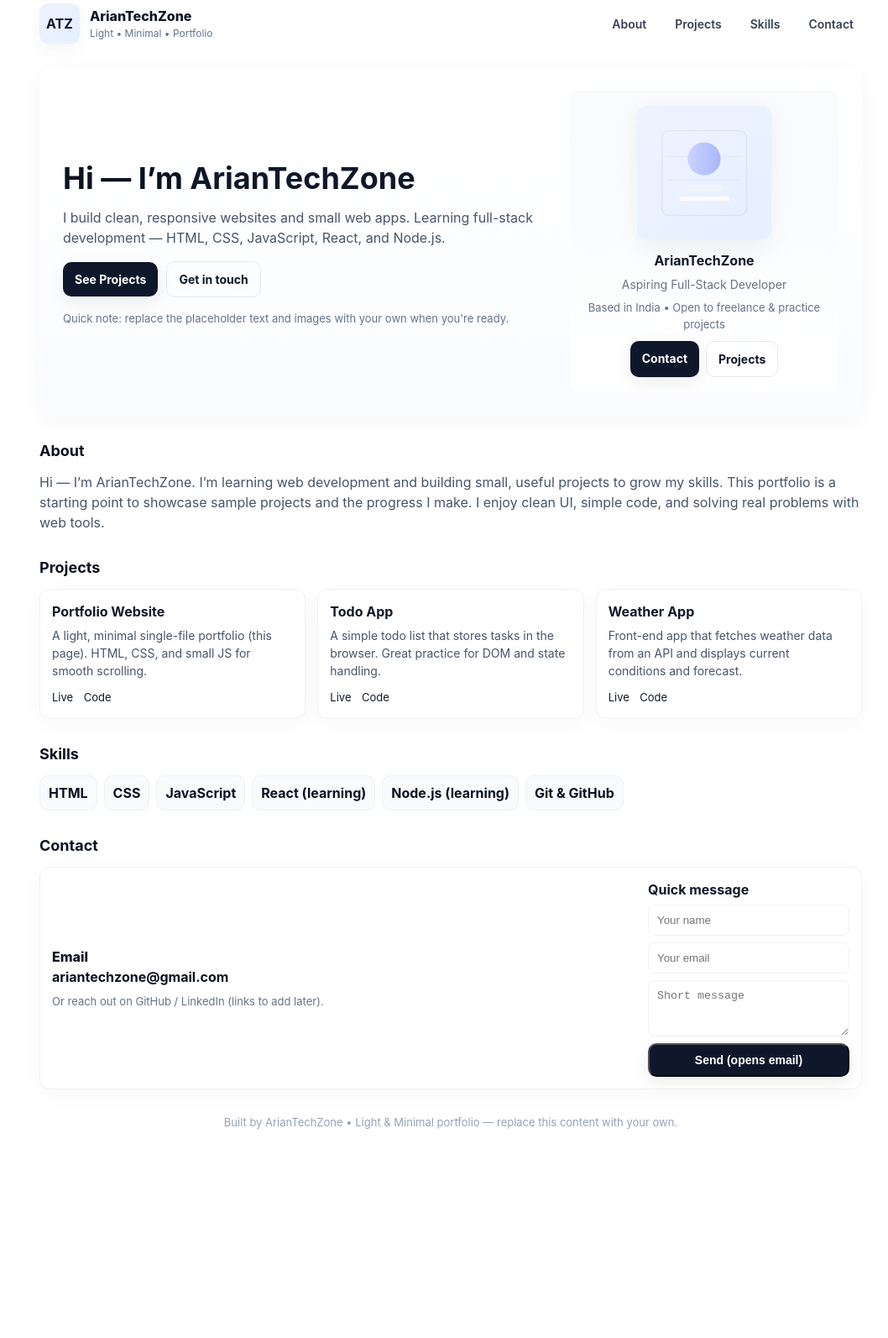
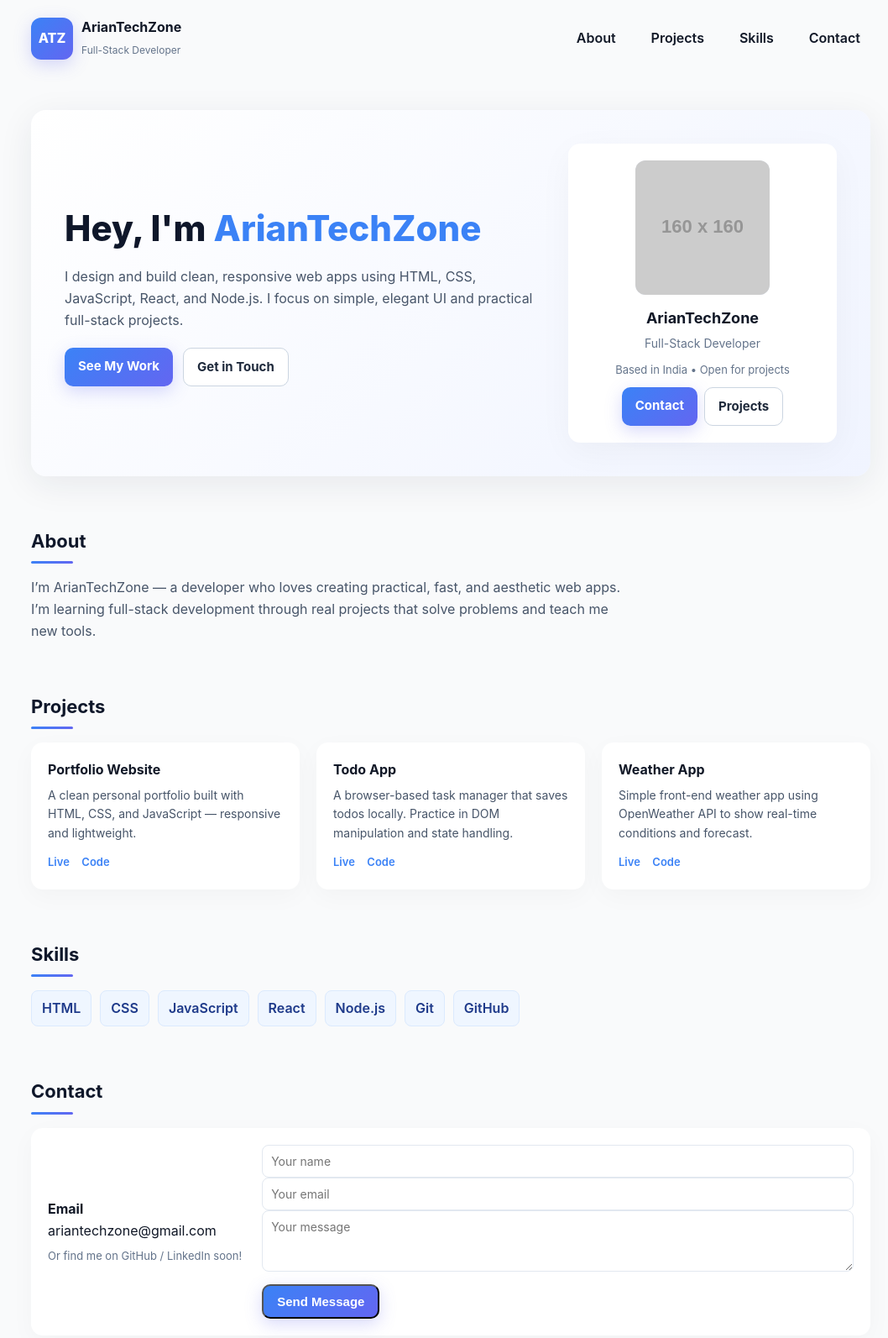
Before and after one commit to ariantechzone-stack/ArianTechZone.github.io, a plain HTML site: page index.html in a window 1280 px wide. Shown: the part 20-1613 px from the top of the page at 84% size, without its empty margins (103-1161 px from the left). Before the commit the page ends 1367 px from the top, so only its background shows below. Drawn offline with Linux system fonts and the light colour scheme; placeholder pictures from the web are drawn by us.

Commit message:
Update index.html

```diff
--- a/index.html
+++ b/index.html
@@ -2,359 +2,430 @@
 <html lang="en">
 <head>
   <meta charset="utf-8" />
-  <meta name="viewport" content="width=device-width,initial-scale=1" />
+  <meta name="viewport" content="width=device-width, initial-scale=1" />
   <title>ArianTechZone — Portfolio</title>
-  <meta name="description" content="ArianTechZone — Full-Stack Developer (portfolio placeholder)" />
+  <meta name="description" content="ArianTechZone — Full-Stack Developer Portfolio" />
+  <meta name="theme-color" content="#0f172a" />
+  <link rel="icon" href="favicon.png" />
+
   <style>
-    /* ---------- Simple reset ---------- */
-    * { box-sizing: border-box; margin: 0; padding: 0; }
-    html,body { height: 100%; }
+    /* --- RESET & BASE --- */
+    *, *::before, *::after { box-sizing: border-box; margin: 0; padding: 0; }
+    html { scroll-behavior: smooth; }
     body {
-      font-family: -apple-system, BlinkMacSystemFont, "Segoe UI", Roboto, "Helvetica Neue", Arial;
+      font-family: "Inter", -apple-system, BlinkMacSystemFont, "Segoe UI", Roboto, "Helvetica Neue", Arial, sans-serif;
+      background: #f9fafb;
       color: #111827;
-      background: #ffffff;
-      line-height: 1.5;
-      -webkit-font-smoothing:antialiased;
-      -moz-osx-font-smoothing:grayscale;
-      padding: 24px;
+      line-height: 1.6;
+      padding: 0 20px;
+      -webkit-font-smoothing: antialiased;
+      transition: background .3s, color .3s;
     }
 
-    /* ---------- Layout ---------- */
+    a { color: inherit; text-decoration: none; }
+    img { max-width: 100%; display: block; }
+
+    /* --- CONTAINER --- */
     .container {
-      max-width: 980px;
+      max-width: 1000px;
       margin: 0 auto;
+      padding: 40px 0;
     }
 
+    /* --- HEADER --- */
     header {
-      display:flex;
-      align-items:center;
-      justify-content:space-between;
-      gap:16px;
-      margin-bottom: 28px;
+      display: flex;
+      justify-content: space-between;
+      align-items: center;
+      margin-bottom: 60px;
     }
 
     .brand {
-      display:flex;
-      gap:12px;
-      align-items:center;
-      text-decoration:none;
-      color:inherit;
+      display: flex;
+      align-items: center;
+      gap: 10px;
+      cursor: pointer;
     }
 
     .logo {
-      width:48px; height:48px;
-      display:grid;
-      place-items:center;
-      border-radius:10px;
-      background: linear-gradient(135deg,#eef2ff,#e6f0ff);
-      box-shadow: 0 6px 18px rgba(50,60,80,0.06);
-      font-weight:700;
-      color:#0f172a;
+      width: 50px;
+      height: 50px;
+      border-radius: 12px;
+      display: grid;
+      place-items: center;
+      font-weight: 800;
+      font-size: 16px;
+      background: linear-gradient(135deg, #3b82f6, #6366f1);
+      color: #fff;
+      box-shadow: 0 6px 20px rgba(99,102,241,0.25);
     }
 
-    nav { display:flex; gap:14px; align-items:center; }
+    nav {
+      display: flex;
+      gap: 18px;
+    }
+
     nav a {
-      text-decoration:none;
-      color: #374151;
-      font-weight:600;
-      padding:8px 10px;
-      border-radius:8px;
-      transition: all .15s ease;
-      font-size:14px;
+      font-weight: 600;
+      padding: 8px 12px;
+      border-radius: 8px;
+      transition: all .2s ease;
     }
-    nav a:hover { background:#f3f4f6; color:#111827; }
 
-    /* ---------- Hero ---------- */
+    nav a:hover, nav a.active {
+      background: #e0e7ff;
+      color: #1e3a8a;
+    }
+
+    /* --- HERO --- */
     .hero {
-      display:grid;
+      display: grid;
       grid-template-columns: 1fr 320px;
-      gap:32px;
-      align-items:center;
-      padding:28px;
-      border-radius:14px;
-      background: linear-gradient(180deg, #ffffff 0%, #fbfcff 100%);
-      box-shadow: 0 6px 28px rgba(20,30,60,0.04);
-      margin-bottom: 28px;
+      align-items: center;
+      gap: 40px;
+      background: linear-gradient(135deg, #ffffff, #f0f4ff);
+      border-radius: 18px;
+      padding: 40px;
+      box-shadow: 0 10px 40px rgba(30,41,59,0.08);
+      margin-bottom: 60px;
     }
 
     .hero h1 {
-      font-size: clamp(26px, 4vw, 36px);
-      margin-bottom:8px;
-      color:#0b1220;
+      font-size: clamp(28px, 5vw, 42px);
+      font-weight: 800;
+      color: #0f172a;
+      margin-bottom: 12px;
     }
-    .hero p.lead {
-      color:#475569;
-      margin-bottom:16px;
+
+    .hero p {
+      color: #475569;
+      margin-bottom: 20px;
     }
-    .cta-row { display:flex; gap:10px; align-items:center; flex-wrap:wrap; }
+
+    .cta-row {
+      display: flex;
+      gap: 12px;
+      flex-wrap: wrap;
+    }
 
     .btn {
-      display:inline-block;
-      padding:10px 14px;
-      border-radius:10px;
-      font-weight:700;
-      text-decoration:none;
-      font-size:14px;
-      cursor:pointer;
-    }
-    .btn-primary {
-      background:#0f172a;
-      color:#fff;
-      box-shadow: 0 6px 20px rgba(15,23,42,0.08);
-    }
-    .btn-ghost {
-      background:transparent;
-      color:#0f172a;
-      border: 1px solid #e6e9ef;
+      padding: 10px 16px;
+      border-radius: 10px;
+      font-weight: 700;
+      transition: all .25s ease;
+      font-size: 15px;
     }
 
-    /* ---------- Profile card (tech-style SVG) ---------- */
+    .btn-primary {
+      background: linear-gradient(135deg, #3b82f6, #6366f1);
+      color: #fff;
+      box-shadow: 0 6px 20px rgba(99,102,241,0.25);
+    }
+
+    .btn-primary:hover {
+      transform: translateY(-2px);
+      box-shadow: 0 8px 24px rgba(99,102,241,0.3);
+    }
+
+    .btn-outline {
+      border: 1px solid #cbd5e1;
+      color: #1e293b;
+      background: #fff;
+    }
+
+    .btn-outline:hover {
+      background: #f8fafc;
+      transform: translateY(-2px);
+    }
+
+    /* --- PROFILE CARD --- */
     .profile {
-      text-align:center;
-      padding:18px;
-      border-radius:12px;
-      background: linear-gradient(180deg,#f8fafc,#ffffff);
+      text-align: center;
+      background: #fff;
+      border-radius: 14px;
+      padding: 20px;
+      box-shadow: 0 10px 40px rgba(0,0,0,0.04);
+      transition: all .3s ease;
     }
+
+    .profile:hover {
+      transform: translateY(-4px);
+      box-shadow: 0 12px 44px rgba(0,0,0,0.06);
+    }
+
     .avatar {
-      width:160px;
-      height:160px;
-      margin: 0 auto 12px;
-      border-radius:12px;
-      display:grid; place-items:center;
+      width: 160px;
+      height: 160px;
+      margin: 0 auto 14px;
+      border-radius: 12px;
+      overflow: hidden;
       background: linear-gradient(135deg,#eef2ff,#e6f0ff);
-      box-shadow: 0 10px 30px rgba(10,20,40,0.06);
-      overflow:hidden;
     }
 
     .name {
-      font-weight:700;
-      margin-bottom:6px;
-    }
-    .role { color:#6b7280; font-size:14px; margin-bottom:8px; }
-
-    /* ---------- Sections ---------- */
-    section { margin-bottom:28px; }
-    h2 {
-      font-size:18px;
-      margin-bottom:12px;
-      color:#0b1220;
+      font-weight: 700;
+      font-size: 18px;
+      margin-bottom: 4px;
     }
 
-    .about p { color:#475569; }
+    .role {
+      color: #64748b;
+      font-size: 14px;
+      margin-bottom: 10px;
+    }
+
+    /* --- SECTIONS --- */
+    section {
+      margin-bottom: 60px;
+    }
+
+    h2 {
+      font-size: 22px;
+      font-weight: 700;
+      color: #0f172a;
+      margin-bottom: 16px;
+      position: relative;
+    }
+
+    h2::after {
+      content: '';
+      display: block;
+      width: 50px;
+      height: 3px;
+      background: linear-gradient(135deg, #3b82f6, #6366f1);
+      border-radius: 3px;
+      margin-top: 6px;
+    }
+
+    .about p {
+      color: #475569;
+      max-width: 720px;
+    }
+
     .grid-3 {
-      display:grid;
-      grid-template-columns: repeat(3, 1fr);
-      gap:14px;
+      display: grid;
+      grid-template-columns: repeat(auto-fit, minmax(280px, 1fr));
+      gap: 20px;
     }
+
     .card {
-      padding:14px;
-      border-radius:12px;
-      background:#fff;
-      border:1px solid #eef2f6;
-      box-shadow: 0 6px 30px rgba(10,20,40,0.03);
+      background: #fff;
+      border-radius: 14px;
+      padding: 20px;
+      box-shadow: 0 8px 30px rgba(0,0,0,0.03);
+      transition: all .3s ease;
     }
-    .project-title { font-weight:700; margin-bottom:6px; }
-    .project-desc { color:#475569; font-size:14px; margin-bottom:8px; }
-    .project-links a { font-size:13px; text-decoration:none; color:#0f172a; margin-right:8px; }
 
-    .skills { display:flex; gap:8px; flex-wrap:wrap; }
-    .skill { padding:8px 10px; border-radius:10px; font-weight:700; background:#f8fafc; color:#0b1220; border:1px solid #eef2f6; }
+    .card:hover {
+      transform: translateY(-4px);
+      box-shadow: 0 10px 34px rgba(0,0,0,0.06);
+    }
 
-    /* ---------- Contact ---------- */
-    .contact-row { display:flex; gap:18px; align-items:center; flex-wrap:wrap; }
-    .email { color:#0b1220; font-weight:700; text-decoration:none; }
+    .project-title {
+      font-weight: 700;
+      margin-bottom: 6px;
+    }
 
-    footer { margin-top:30px; color:#94a3b8; font-size:13px; text-align:center; }
+    .project-desc {
+      color: #475569;
+      font-size: 14px;
+      margin-bottom: 10px;
+    }
 
-    /* ---------- Responsive ---------- */
-    @media (max-width:920px) {
-      .hero { grid-template-columns: 1fr; }
-      .grid-3 { grid-template-columns: repeat(2, 1fr); }
+    .project-links a {
+      font-size: 13px;
+      color: #3b82f6;
+      font-weight: 600;
+      margin-right: 10px;
     }
-    @media (max-width:560px) {
-      nav { display:none; }
-      .grid-3 { grid-template-columns: 1fr; }
-      header { gap:10px; }
+
+    .skills {
+      display: flex;
+      flex-wrap: wrap;
+      gap: 10px;
     }
-    /* small helper */
-    .muted { color:#64748b; font-size:13px; }
+
+    .skill {
+      padding: 8px 12px;
+      background: #eff6ff;
+      border-radius: 8px;
+      font-weight: 600;
+      color: #1e3a8a;
+      border: 1px solid #dbeafe;
+    }
+
+    /* --- CONTACT --- */
+    .contact-row {
+      display: flex;
+      flex-wrap: wrap;
+      gap: 24px;
+      align-items: center;
+    }
+
+    input, textarea {
+      padding: 10px;
+      border: 1px solid #e2e8f0;
+      border-radius: 8px;
+      font-family: inherit;
+      font-size: 14px;
+      width: 100%;
+    }
+
+    footer {
+      text-align: center;
+      color: #94a3b8;
+      font-size: 13px;
+      margin-top: 60px;
+    }
+
+    /* --- RESPONSIVE --- */
+    @media (max-width: 900px) {
+      .hero { grid-template-columns: 1fr; text-align: center; }
+      nav { display: none; }
+    }
+
   </style>
 </head>
+
 <body>
   <div class="container">
+
+    <!-- HEADER -->
     <header>
-      <a class="brand" href="#home" onclick="scrollToId(event,'home')">
+      <div class="brand" onclick="scrollToId('home')">
         <div class="logo">ATZ</div>
         <div>
-          <div style="font-weight:800">ArianTechZone</div>
-          <div class="muted" style="font-size:12px">Light • Minimal • Portfolio</div>
+          <strong>ArianTechZone</strong><br>
+          <small style="color:#64748b;font-size:12px;">Full-Stack Developer</small>
         </div>
-      </a>
-
-      <nav aria-label="Main navigation">
-        <a href="#about" onclick="scrollToId(event,'about')">About</a>
-        <a href="#projects" onclick="scrollToId(event,'projects')">Projects</a>
-        <a href="#skills" onclick="scrollToId(event,'skills')">Skills</a>
-        <a href="#contact" onclick="scrollToId(event,'contact')">Contact</a>
+      </div>
+      <nav>
+        <a href="#about">About</a>
+        <a href="#projects">Projects</a>
+        <a href="#skills">Skills</a>
+        <a href="#contact">Contact</a>
       </nav>
     </header>
 
     <!-- HERO -->
-    <main id="home" class="hero" role="main">
+    <section id="home" class="hero">
       <div>
-        <h1>Hi — I’m <span style="color:#0f172a">ArianTechZone</span></h1>
-        <p class="lead">I build clean, responsive websites and small web apps. Learning full-stack development — HTML, CSS, JavaScript, React, and Node.js.</p>
+        <h1>Hey, I'm <span style="color:#3b82f6;">ArianTechZone</span></h1>
+        <p>I design and build clean, responsive web apps using HTML, CSS, JavaScript, React, and Node.js. I focus on simple, elegant UI and practical full-stack projects.</p>
         <div class="cta-row">
-          <a class="btn btn-primary" href="#projects" onclick="scrollToId(event,'projects')">See Projects</a>
-          <a class="btn btn-ghost" href="#contact" onclick="scrollToId(event,'contact')">Get in touch</a>
-        </div>
-        <div style="margin-top:16px;color:#64748b;font-size:13px">
-          Quick note: replace the placeholder text and images with your own when you're ready.
+          <a href="#projects" class="btn btn-primary">See My Work</a>
+          <a href="#contact" class="btn btn-outline">Get in Touch</a>
         </div>
       </div>
 
-      <!-- Profile card with tech-style SVG placeholder -->
-      <aside class="profile" aria-label="Profile">
-        <div class="avatar" title="Profile placeholder (replace with your photo)">
-          <!-- Inline tech-style SVG illustration as placeholder -->
-          <svg width="140" height="140" viewBox="0 0 200 200" xmlns="http://www.w3.org/2000/svg" role="img" aria-label="Tech placeholder">
-            <defs>
-              <linearGradient id="g1" x1="0" x2="1" y1="0" y2="1">
-                <stop offset="0" stop-color="#eef2ff"/>
-                <stop offset="1" stop-color="#e6f0ff"/>
-              </linearGradient>
-              <linearGradient id="g2" x1="0" x2="1">
-                <stop offset="0" stop-color="#c7d2fe"/>
-                <stop offset="1" stop-color="#a5b4fc"/>
-              </linearGradient>
-            </defs>
-            <rect width="200" height="200" rx="18" fill="url(#g1)"/>
-            <g transform="translate(28,28)" fill="none" stroke="#0f172a" stroke-opacity="0.06" stroke-width="2">
-              <rect width="144" height="144" rx="12" fill="none"/>
-              <path d="M10 44h124" stroke="#0f172a" stroke-opacity="0.04"/>
-              <path d="M10 84h124" stroke="#0f172a" stroke-opacity="0.04"/>
-            </g>
-            <circle cx="100" cy="76" r="28" fill="url(#g2)" opacity="0.95"/>
-            <rect x="68" y="120" width="64" height="12" rx="6" fill="#f1f5f9"/>
-            <rect x="56" y="140" width="88" height="8" rx="4" fill="#f8fafc"/>
-          </svg>
+      <aside class="profile">
+        <div class="avatar">
+          <img src="https://via.placeholder.com/160x160.png?text=Your+Photo" alt="ArianTechZone portrait">
         </div>
         <div class="name">ArianTechZone</div>
-        <div class="role">Aspiring Full-Stack Developer</div>
-        <div style="font-size:13px;color:#64748b;margin-bottom:10px">Based in India • Open to freelance & practice projects</div>
-        <div style="display:flex;gap:8px;justify-content:center">
-          <a class="btn btn-primary" href="#contact" onclick="scrollToId(event,'contact')">Contact</a>
-          <a class="btn btn-ghost" href="#projects" onclick="scrollToId(event,'projects')">Projects</a>
+        <div class="role">Full-Stack Developer</div>
+        <div style="font-size:13px;color:#64748b;margin-bottom:10px;">Based in India • Open for projects</div>
+        <div style="display:flex;gap:8px;justify-content:center;">
+          <a class="btn btn-primary" href="#contact">Contact</a>
+          <a class="btn btn-outline" href="#projects">Projects</a>
         </div>
       </aside>
-    </main>
+    </section>
 
     <!-- ABOUT -->
-    <section id="about" class="about" aria-labelledby="about-heading">
-      <h2 id="about-heading">About</h2>
-      <p>Hi — I’m ArianTechZone. I’m learning web development and building small, useful projects to grow my skills. This portfolio is a starting point to showcase sample projects and the progress I make. I enjoy clean UI, simple code, and solving real problems with web tools.</p>
+    <section id="about" class="about">
+      <h2>About</h2>
+      <p>I’m ArianTechZone — a developer who loves creating practical, fast, and aesthetic web apps. I’m learning full-stack development through real projects that solve problems and teach me new tools.</p>
     </section>
 
     <!-- PROJECTS -->
-    <section id="projects" aria-labelledby="projects-heading">
-      <h2 id="projects-heading">Projects</h2>
+    <section id="projects">
+      <h2>Projects</h2>
       <div class="grid-3">
-        <article class="card" aria-labelledby="p1">
-          <div id="p1" class="project-title">Portfolio Website</div>
-          <div class="project-desc">A light, minimal single-file portfolio (this page). HTML, CSS, and small JS for smooth scrolling.</div>
+        <div class="card">
+          <div class="project-title">Portfolio Website</div>
+          <div class="project-desc">A clean personal portfolio built with HTML, CSS, and JavaScript — responsive and lightweight.</div>
           <div class="project-links">
-            <a href="#" onclick="alert('Replace with your live link or GitHub repo')">Live</a>
-            <a href="#" onclick="alert('Replace with your GitHub link')">Code</a>
+            <a href="#">Live</a>
+            <a href="#">Code</a>
           </div>
-        </article>
-
-        <article class="card" aria-labelledby="p2">
-          <div id="p2" class="project-title">Todo App</div>
-          <div class="project-desc">A simple todo list that stores tasks in the browser. Great practice for DOM and state handling.</div>
+        </div>
+        <div class="card">
+          <div class="project-title">Todo App</div>
+          <div class="project-desc">A browser-based task manager that saves todos locally. Practice in DOM manipulation and state handling.</div>
           <div class="project-links">
-            <a href="#" onclick="alert('Placeholder')">Live</a>
-            <a href="#" onclick="alert('Placeholder')">Code</a>
+            <a href="#">Live</a>
+            <a href="#">Code</a>
           </div>
-        </article>
-
-        <article class="card" aria-labelledby="p3">
-          <div id="p3" class="project-title">Weather App</div>
-          <div class="project-desc">Front-end app that fetches weather data from an API and displays current conditions and forecast.</div>
+        </div>
+        <div class="card">
+          <div class="project-title">Weather App</div>
+          <div class="project-desc">Simple front-end weather app using OpenWeather API to show real-time conditions and forecast.</div>
           <div class="project-links">
-            <a href="#" onclick="alert('Placeholder')">Live</a>
-            <a href="#" onclick="alert('Placeholder')">Code</a>
+            <a href="#">Live</a>
+            <a href="#">Code</a>
           </div>
-        </article>
+        </div>
       </div>
     </section>
 
     <!-- SKILLS -->
-    <section id="skills" aria-labelledby="skills-heading">
-      <h2 id="skills-heading">Skills</h2>
-      <div class="skills" role="list">
-        <span class="skill" role="listitem">HTML</span>
-        <span class="skill" role="listitem">CSS</span>
-        <span class="skill" role="listitem">JavaScript</span>
-        <span class="skill" role="listitem">React (learning)</span>
-        <span class="skill" role="listitem">Node.js (learning)</span>
-        <span class="skill" role="listitem">Git & GitHub</span>
+    <section id="skills">
+      <h2>Skills</h2>
+      <div class="skills">
+        <span class="skill">HTML</span>
+        <span class="skill">CSS</span>
+        <span class="skill">JavaScript</span>
+        <span class="skill">React</span>
+        <span class="skill">Node.js</span>
+        <span class="skill">Git</span>
+        <span class="skill">GitHub</span>
       </div>
     </section>
 
     <!-- CONTACT -->
-    <section id="contact" aria-labelledby="contact-heading">
-      <h2 id="contact-heading">Contact</h2>
-      <div class="card contact-row" style="align-items:center;">
+    <section id="contact">
+      <h2>Contact</h2>
+      <div class="card contact-row">
         <div>
-          <div style="font-weight:800">Email</div>
-          <a class="email" href="mailto:ariantechzone@gmail.com">ariantechzone@gmail.com</a>
-          <div class="muted" style="margin-top:8px">Or reach out on GitHub / LinkedIn (links to add later).</div>
+          <div style="font-weight:700;">Email</div>
+          <a href="mailto:ariantechzone@gmail.com">ariantechzone@gmail.com</a>
+          <p style="color:#64748b;font-size:13px;margin-top:6px;">Or find me on GitHub / LinkedIn soon!</p>
         </div>
 
-        <div style="margin-left:auto;">
-          <div style="font-weight:700; margin-bottom:6px">Quick message</div>
-          <form onsubmit="handleContact(event)" style="display:flex;flex-direction:column;gap:8px;min-width:240px;">
-            <input id="name" required placeholder="Your name" style="padding:10px;border-radius:8px;border:1px solid #eef2f6" />
-            <input id="email" required placeholder="Your email" style="padding:10px;border-radius:8px;border:1px solid #eef2f6" />
-            <textarea id="message" required placeholder="Short message" rows="3" style="padding:10px;border-radius:8px;border:1px solid #eef2f6"></textarea>
-            <button class="btn btn-primary" type="submit">Send (opens email)</button>
-          </form>
-        </div>
+        <form onsubmit="handleContact(event)" style="flex:1;min-width:260px;">
+          <input id="name" placeholder="Your name" required>
+          <input id="email" placeholder="Your email" required>
+          <textarea id="message" rows="3" placeholder="Your message" required></textarea>
+          <button class="btn btn-primary" type="submit" style="margin-top:8px;">Send Message</button>
+        </form>
       </div>
     </section>
 
+    <!-- FOOTER -->
     <footer>
-      Built by ArianTechZone • Light & Minimal portfolio — replace this content with your own.
+      © 2025 ArianTechZone • Crafted with ❤️ using pure HTML & CSS
     </footer>
+
   </div>
 
   <script>
-    /* Smooth scroll helper */
-    function scrollToId(e, id) {
-      if (e) e.preventDefault();
-      const el = document.getElementById(id);
-      if (!el) return;
-      window.scrollTo({ top: el.getBoundingClientRect().top + window.pageYOffset - 20, behavior: 'smooth' });
+    function scrollToId(id) {
+      document.getElementById(id)?.scrollIntoView({ behavior: 'smooth' });
     }
 
-    /* Simple contact form behaviour:
-       Instead of sending to a server (you don't have one yet),
-       it opens the user's email client with a prefilled mailto link. */
     function handleContact(e) {
       e.preventDefault();
-      const name = document.getElementById('name').value.trim();
-      const email = document.getElementById('email').value.trim();
-      const message = document.getElementById('message').value.trim();
-      const subject = encodeURIComponent('Portfolio Contact from ' + name);
-      const body = encodeURIComponent('Name: ' + name + '\\nEmail: ' + email + '\\n\\n' + message);
-      const to = 'ariantechzone@gmail.com';
-      window.location.href = `mailto:${to}?subject=${subject}&body=${body}`;
+      const name = nameInput.value.trim();
+      const email = emailInput.value.trim();
+      const msg = message.value.trim();
+      const mail = `mailto:ariantechzone@gmail.com?subject=Portfolio Contact from ${encodeURIComponent(name)}&body=${encodeURIComponent(msg + '\\n\\n' + email)}`;
+      window.location.href = mail;
     }
 
-    /* Small accessibility: focus outline on keyboard nav */
-    document.addEventListener('keydown', function(e){
-      if(e.key === 'Tab') document.body.classList.add('show-focus');
-    });
+    const nameInput = document.getElementById('name');
+    const emailInput = document.getElementById('email');
+    const message = document.getElementById('message');
   </script>
 </body>
 </html>
```
